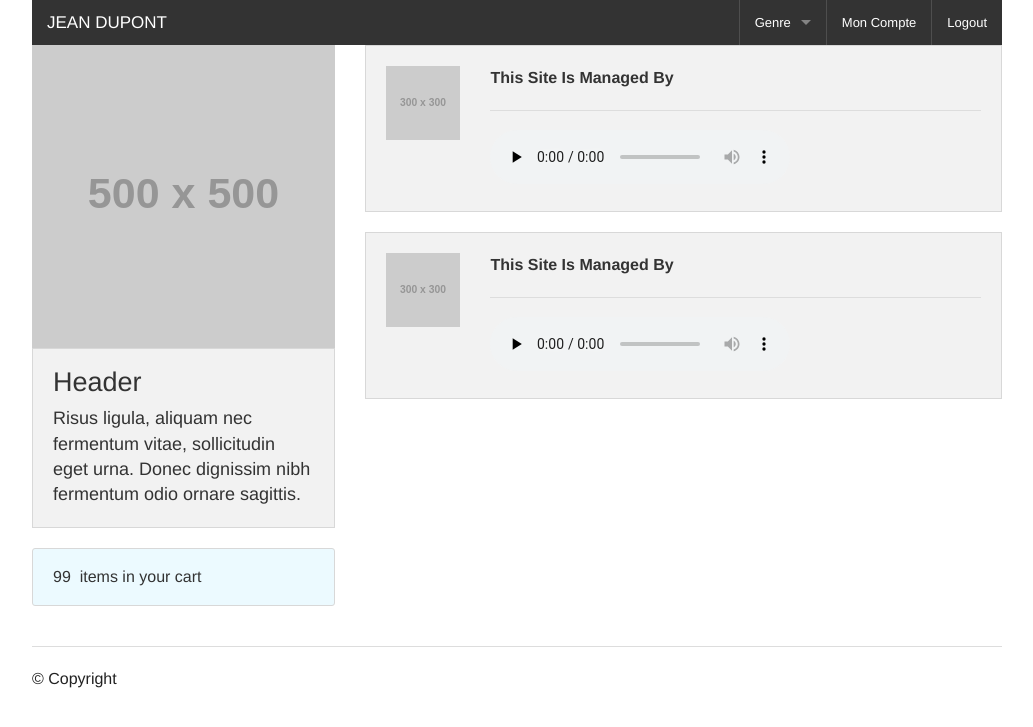
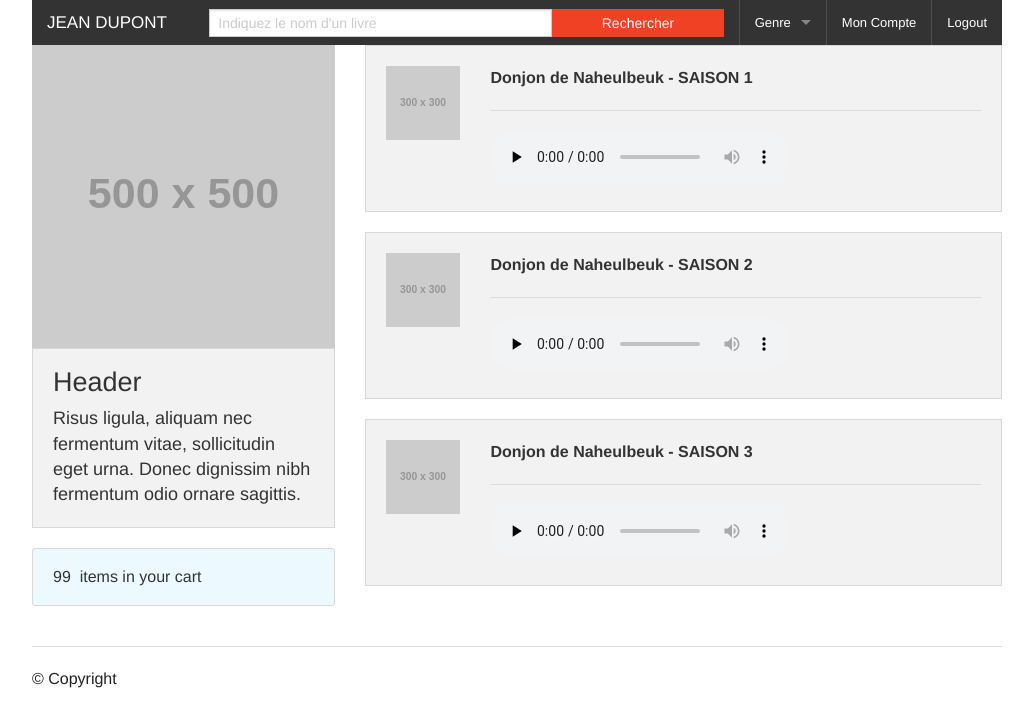
Before and after one commit to Max62/WebServiceProjet, a PHP site: page /vue/accueil.php in a window 1280 px wide. Shown: the top 727 px of the page, without its empty margins (123-1156 px from the left). Run offline with PHP 8.4, Linux system fonts and the light colour scheme; grey boxes labelled with a size stand in for pictures from a placeholder-image service; some libraries are stand-ins or nearby versions.

Commit message:
serdftyguhjk

```diff
--- a/vue/accueil.php
+++ b/vue/accueil.php
@@ -18,12 +18,24 @@
                                 </a>
                             </h1>
                         </li>
+
                         <li class="toggle-topbar menu-icon"><a href="#"><span>menu</span></a></li>
                     </ul>
 
                     <section class="top-bar-section">
 
                         <ul class="right">
+
+                            <li class="has-form">
+                                <div class="row collapse">
+                                    <div class="large-8 small-9 columns">
+                                        <input type="text" placeholder="Indiquez le nom d'un livre" size="50">
+                                    </div>
+                                    <div class="large-4 small-3 columns">
+                                        <a href="#" class="alert button expand">Rechercher</a>
+                                    </div>
+                                </div>
+                            </li>
                             <li class="divider"></li>
                             <li class="has-dropdown">
                                 <a href="#">Genre</a>
@@ -97,51 +109,33 @@
 
                 <div class="row">
 
-                    <div class="large-12 columns">
-                        <div class="panel">
-                            <div class="row">
+                    <?php
+                    for($i = 1;$i < 4;$i++){
 
-                                <div class="large-2 small-6 columns">
-                                    <img src="http://placehold.it/300x300&text=Site Owner">
-                                </div>
+                        echo "<div class='large-12 columns'>
+                                <div class='panel'>
+                                     <div class='row'>
 
-                                <div class="large-10 small-6 columns">
-                                    <strong>This Site Is Managed By<hr/></strong>
+                                        <div class='large-2 small-6 columns'>
+                                            <img src='http://placehold.it/300x300&text=Site Owner'>
+                                        </div>
 
-                                    <audio controls="controls" preload="none">
-                                        <source src="music.mp3" type="audio/mp3" />
-                                        <source src="music.aac" type="audio/aac" />
-                                        <source src="music.ogg" type="audio/ogg" />
-                                        Votre navigateur n'est pas compatible
-                                    </audio>
-                                </div>
+                                        <div class='large-10 small-6 columns'>
+                                            <strong>Donjon de Naheulbeuk - SAISON ".$i."<hr/></strong>
 
-                            </div>
-                        </div>
-                    </div>
+                                            <audio controls='controls' preload='none'>
+                                                <source src='music.mp3 type='audio/mp3' />
+                                                <source src='music.aac' type='audio/aac />
+                                                <source src='music.ogg' type='audio/ogg' />
+                                            </audio>
+                                        </div>
 
-                    <div class="large-12 columns">
-                        <div class="panel">
-                            <div class="row">
+                                        </div>
+                                    </div>
+                                </div>";
+                    }
+                    ?>
 
-                                <div class="large-2 small-6 columns">
-                                    <img src="http://placehold.it/300x300&text=Site Owner">
-                                </div>
-
-                                <div class="large-10 small-6 columns">
-                                    <strong>This Site Is Managed By<hr/></strong>
-
-                                    <audio controls="controls" preload="none">
-                                        <source src="music.mp3" type="audio/mp3" />
-                                        <source src="music.aac" type="audio/aac" />
-                                        <source src="music.ogg" type="audio/ogg" />
-                                        Votre navigateur n'est pas compatible
-                                    </audio>
-                                </div>
-
-                            </div>
-                        </div>
-                    </div>
 
 
 
```
